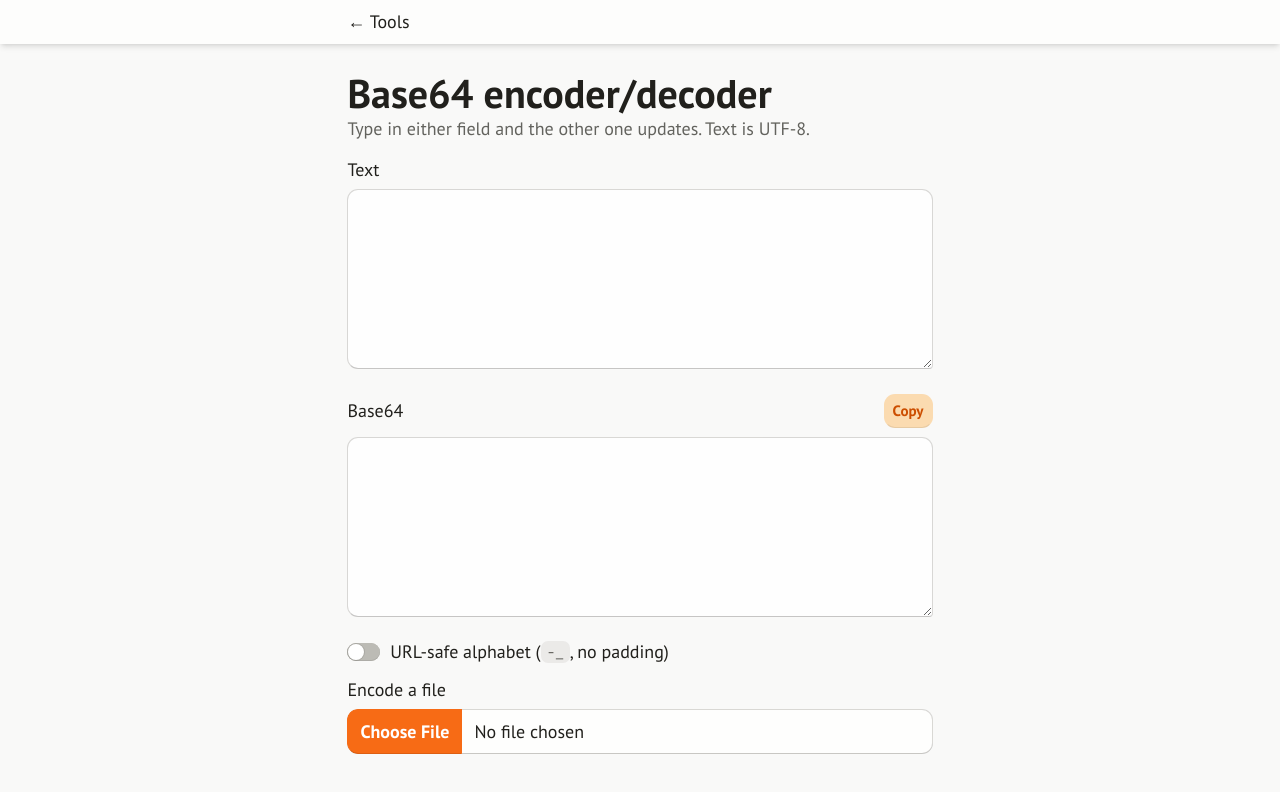
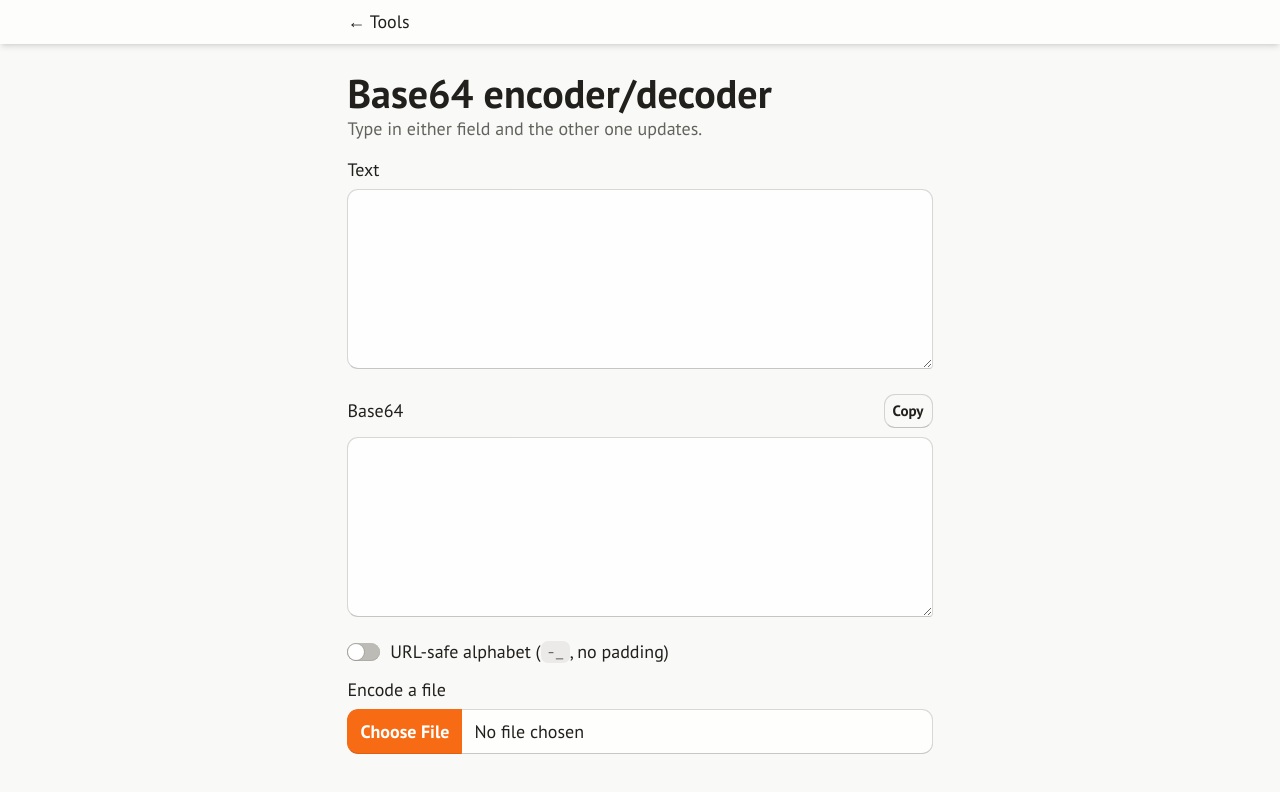
Before and after one commit to troennes/tools, a website: page html/base64.html in a window 1280 px wide. Drawn offline with Linux system fonts and the light colour scheme.

Commit message:
Tweak base64

```diff
--- a/html/base64.html
+++ b/html/base64.html
@@ -19,7 +19,7 @@
   <main class="container slim flow">
     <hgroup>
       <h1>Base64 encoder/decoder</h1>
-      <p>Type in either field and the other one updates. Text is UTF-8.</p>
+      <p>Type in either field and the other one updates.</p>
     </hgroup>
 
     <div class="flow-tight">
@@ -31,7 +31,7 @@
     <div class="flow-tight">
       <div class="repel">
         <label for="b64">Base64</label>
-        <button type="button" id="copy" class="secondary small">Copy</button>
+        <button type="button" id="copy" class="neutral small">Copy</button>
       </div>
       <textarea id="b64" rows="6" spellcheck="false"></textarea>
       <small id="b64-error" hidden></small>
```
Also changed, not shown: index.html (+1 -1 lines).
